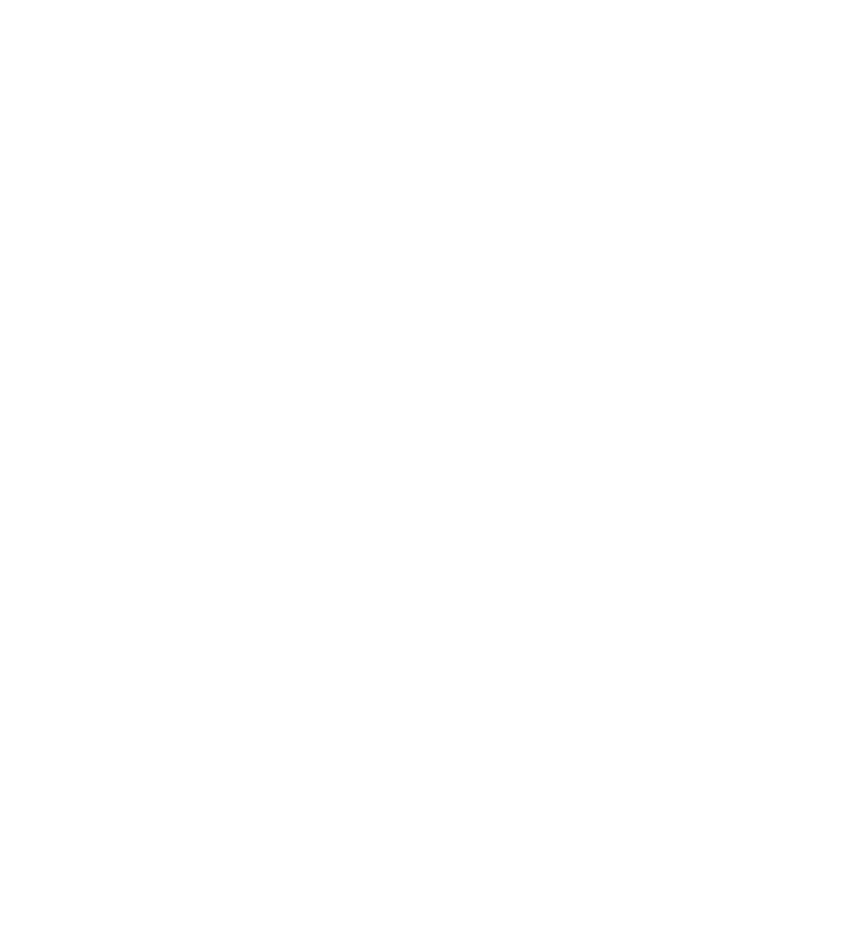
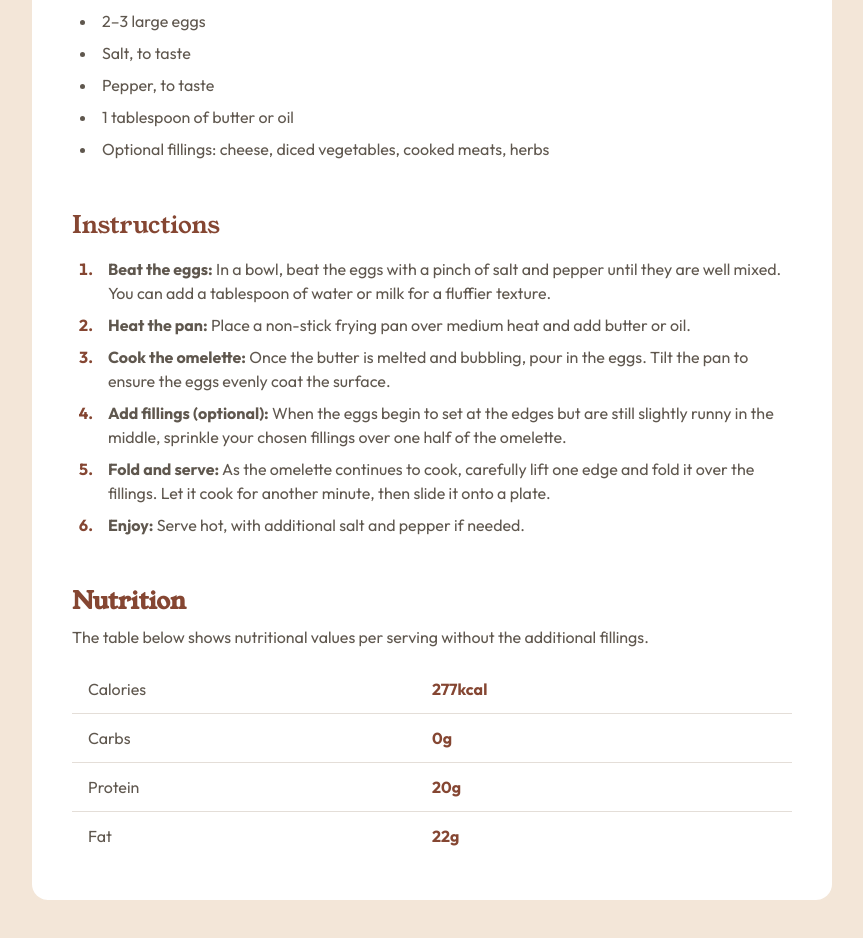
Before and after one commit to itsmecedy/recipe-page, a React (Vite) app: page / in a window 1280 px wide. Shown: the part 880-1818 px from the top of the page, without its empty margins (208-1071 px from the left). Before the commit the page ends 801 px from the top, so only its background shows below. Built offline with nearby package versions, Linux system fonts and the light colour scheme.

Commit message:
finish web view design

```diff
--- a/src/App.jsx
+++ b/src/App.jsx
@@ -2,8 +2,8 @@ import omelette from "./assets/images/image-omelette.jpeg";
 function App() {
   return (
     <>
-      <div className="h-screen bg-[var(--stone-100)] flex justify-center items-center">
-        <div className="w-full max-w-[800px] bg-white p-10 flex flex-col         justify-center rounded-2xl">
+      <div className="h-auto bg-[var(--stone-100)] flex justify-center items-center">
+        <div className="w-full max-w-[800px] bg-white p-10 my-16 flex flex-col justify-center rounded-2xl">
           <img
             src={omelette}
             alt="omelette"
@@ -19,7 +19,7 @@ function App() {
             your choice of cheese, vegetables, or meats.
           </p>
           {/* Preparation */}
-          <section className="text-[var(--stone-600)] m-4 p-4 bg-[var(--rose-50)] space-y-4">
+          <section className="text-[var(--stone-600)] mx-4 my-12 p-4 bg-[var(--rose-50)] space-y-4">
             <p className="text-[var(--rose-800)]">Preparation time</p>
             <ul className="list-disc list-inside space-y-2">
               <li>
@@ -46,9 +46,86 @@ function App() {
           </section>
 
           {/* Ingredients */}
-          <section>
-            Ingredients
-            <div>test</div>
+          <section className="mb-12">
+            <p className="text-[var(--brown-800)] text-2xl mb-4">Ingredients</p>
+            <ul className=" ml-2 list-disc list-inside space-y-2 text-[var(--stone-600)] font-[Outfit] ">
+              <li>2–3 large eggs</li>
+              <li>Salt, to taste</li>
+              <li>Pepper, to taste</li>
+              <li>1 tablespoon of butter or oil</li>
+              <li>
+                Optional fillings: cheese, diced vegetables, cooked meats, herbs
+              </li>
+            </ul>
+          </section>
+
+          {/* Instructions */}
+          <section className="mb-12">
+            <p className="text-[var(--brown-800)] text-2xl mb-4">
+              Instructions
+            </p>
+            <ol className="ml-6 list-decimal list-outside marker:text-[var(--brown-800)] marker:font-bold space-y-2 text-[var(--stone-600)] font-[Outfit]">
+              <li className="pl-3">
+                <span className="font-bold">Beat the eggs:</span> In a bowl,
+                beat the eggs with a pinch of salt and pepper until they are
+                well mixed. You can add a tablespoon of water or milk for a
+                fluffier texture.
+              </li>
+              <li className="pl-3">
+                <span className="font-bold">Heat the pan:</span> Place a
+                non-stick frying pan over medium heat and add butter or oil.
+              </li>
+              <li className="pl-3">
+                <span className="font-bold">Cook the omelette:</span> Once the
+                butter is melted and bubbling, pour in the eggs. Tilt the pan to
+                ensure the eggs evenly coat the surface.
+              </li>
+              <li className="pl-3">
+                <span className="font-bold">Add fillings (optional):</span> When
+                the eggs begin to set at the edges but are still slightly runny
+                in the middle, sprinkle your chosen fillings over one half of
+                the omelette.
+              </li>
+              <li className="pl-3">
+                <span className="font-bold">Fold and serve:</span> As the
+                omelette continues to cook, carefully lift one edge and fold it
+                over the fillings. Let it cook for another minute, then slide it
+                onto a plate.
+              </li>
+              <li className="pl-3">
+                <span className="font-bold">Enjoy:</span> Serve hot, with
+                additional salt and pepper if needed.
+              </li>
+            </ol>
+          </section>
+
+          {/* Nutrition */}
+          <section className="c">
+            <p className="text-[var(--brown-800)] text-2xl mb-2 font-bold">
+              Nutrition
+            </p>
+            <p className="text-[var(--stone-600)] font-[Outfit] mb-4">
+              The table below shows nutritional values per serving without the
+              additional fillings.
+            </p>
+
+            <div className="w-full border-[var(--stone-300)] divide-y divide-[var(--stone-150)] font-[Outfit] flex justify-between flex-col ">
+              {[
+                ["Calories", "277kcal"],
+                ["Carbs", "0g"],
+                ["Protein", "20g"],
+                ["Fat", "22g"],
+              ].map(([label, value], index) => (
+                <div key={index} className="flex justify-left items-left py-3">
+                  <span className="text-[var(--stone-600)] w-1/2 pl-4">
+                    {label}
+                  </span>
+                  <span className="text-[var(--brown-800)] font-bold pr-4">
+                    {value}
+                  </span>
+                </div>
+              ))}
+            </div>
           </section>
         </div>
       </div>
```
